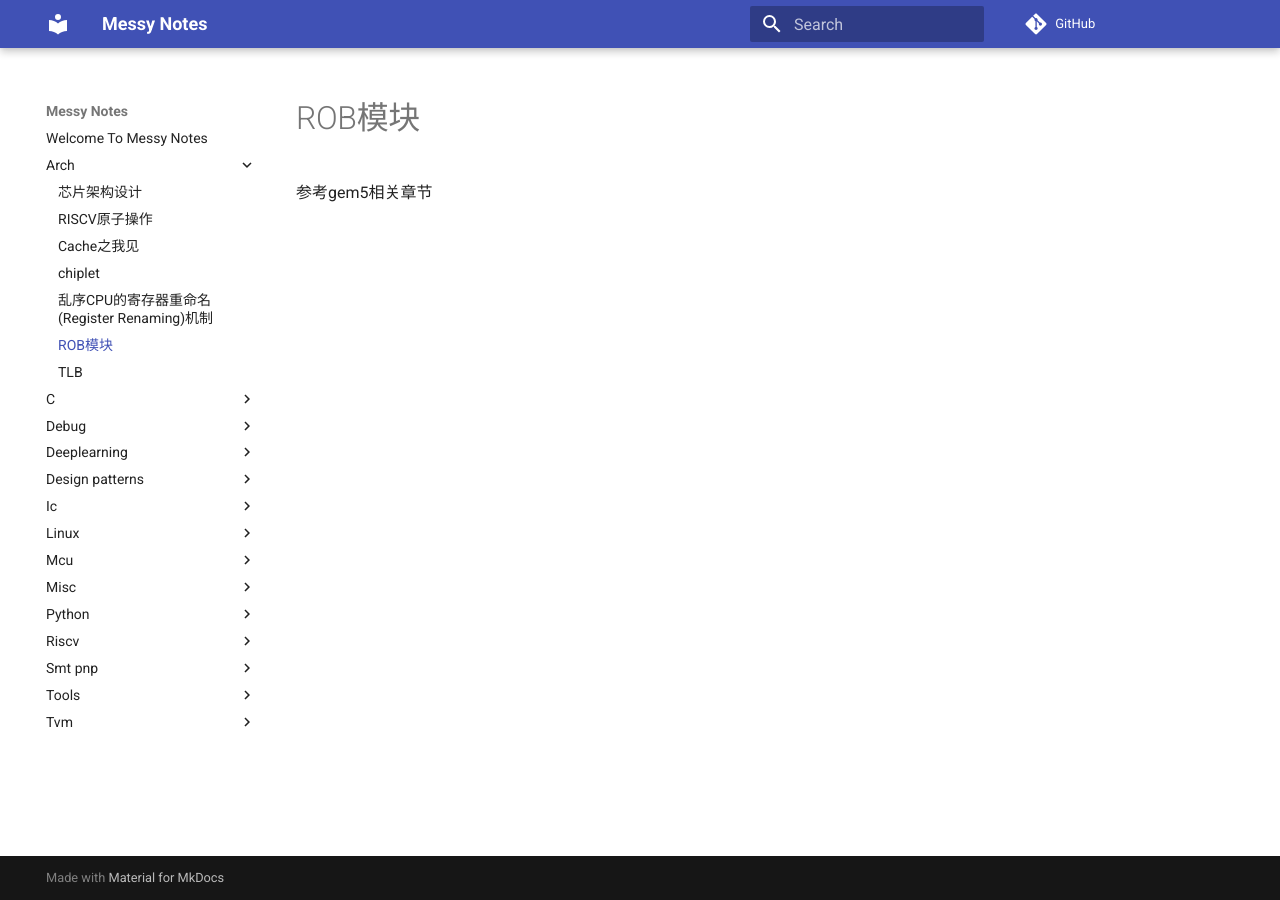
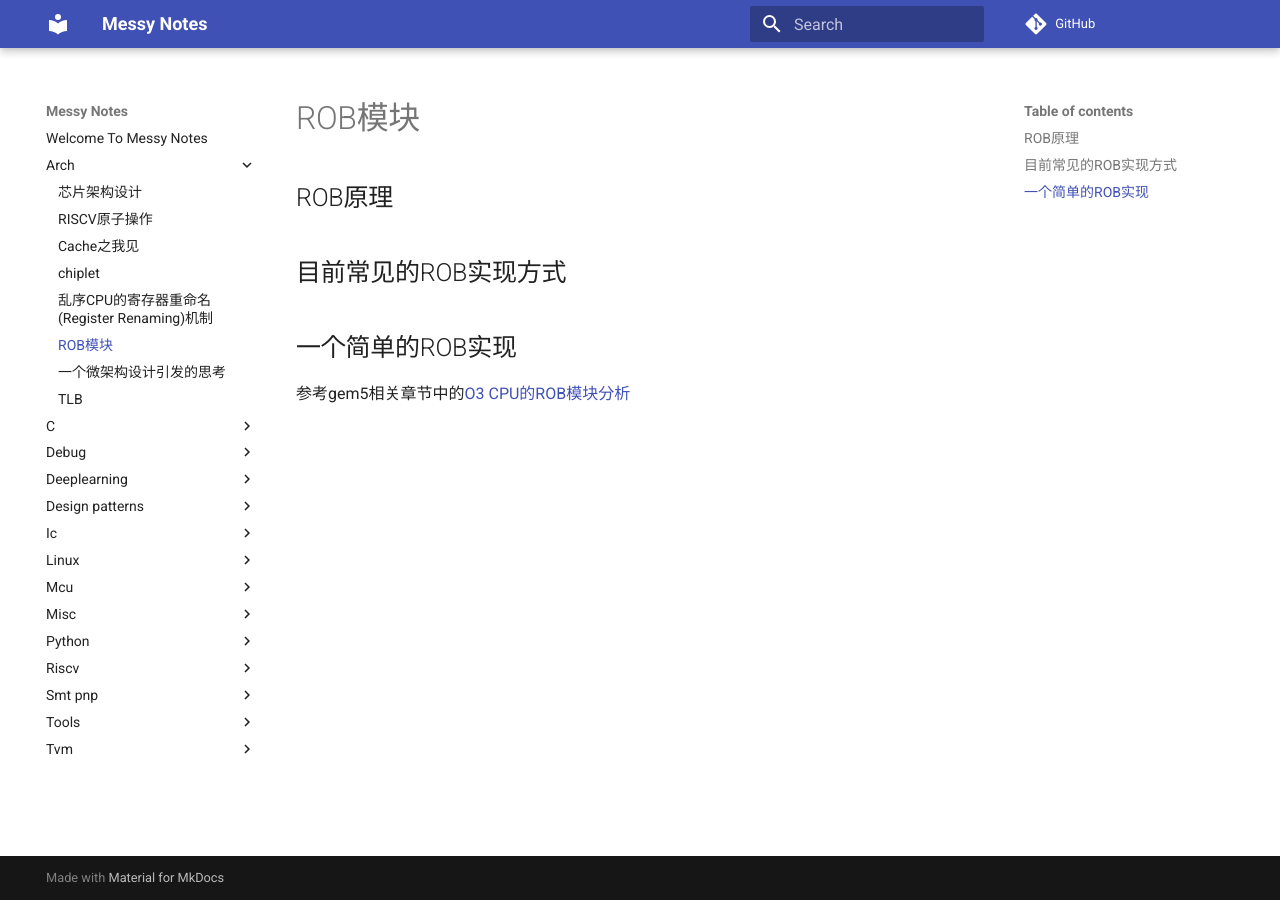
Before and after one commit to chsgcxy/messy_notes, an MkDocs documentation site: the page built from docs/arch/rob.md, in a window 1280 px wide. Built offline with MkDocs 1.6.1 and Material for MkDocs 9.7.7, drawn with Linux system fonts in a browser that asks for light colours; comment, search, counter and statistics services are not loaded.

```diff
--- a/docs/arch/rob.md
+++ b/docs/arch/rob.md
@@ -1,3 +1,9 @@
 # ROB模块
 
-参考gem5相关章节
+## ROB原理
+
+## 目前常见的ROB实现方式
+
+## 一个简单的ROB实现
+
+参考gem5相关章节中的[O3  CPU的ROB模块分析](../ic/gem5.md)
```
Also changed, not shown: docs/arch/think1.md (added, +24 -0 lines).
